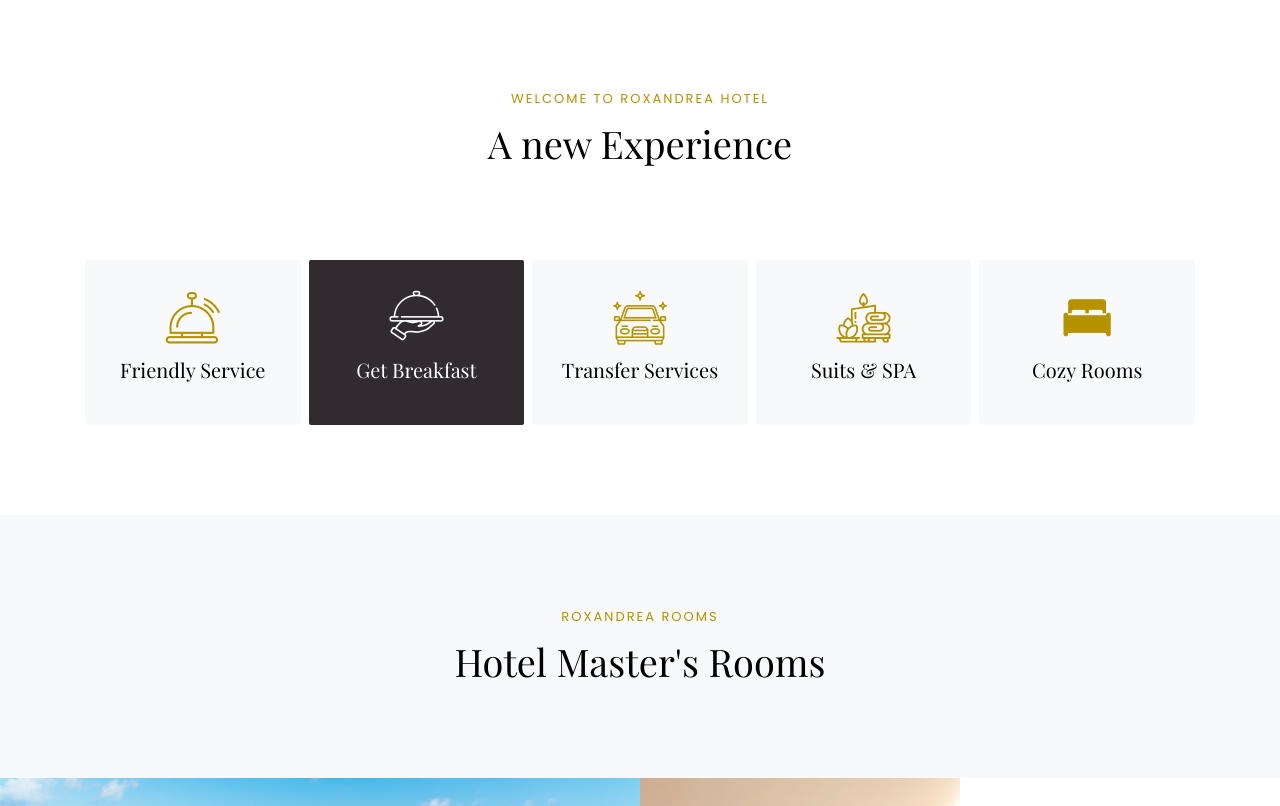
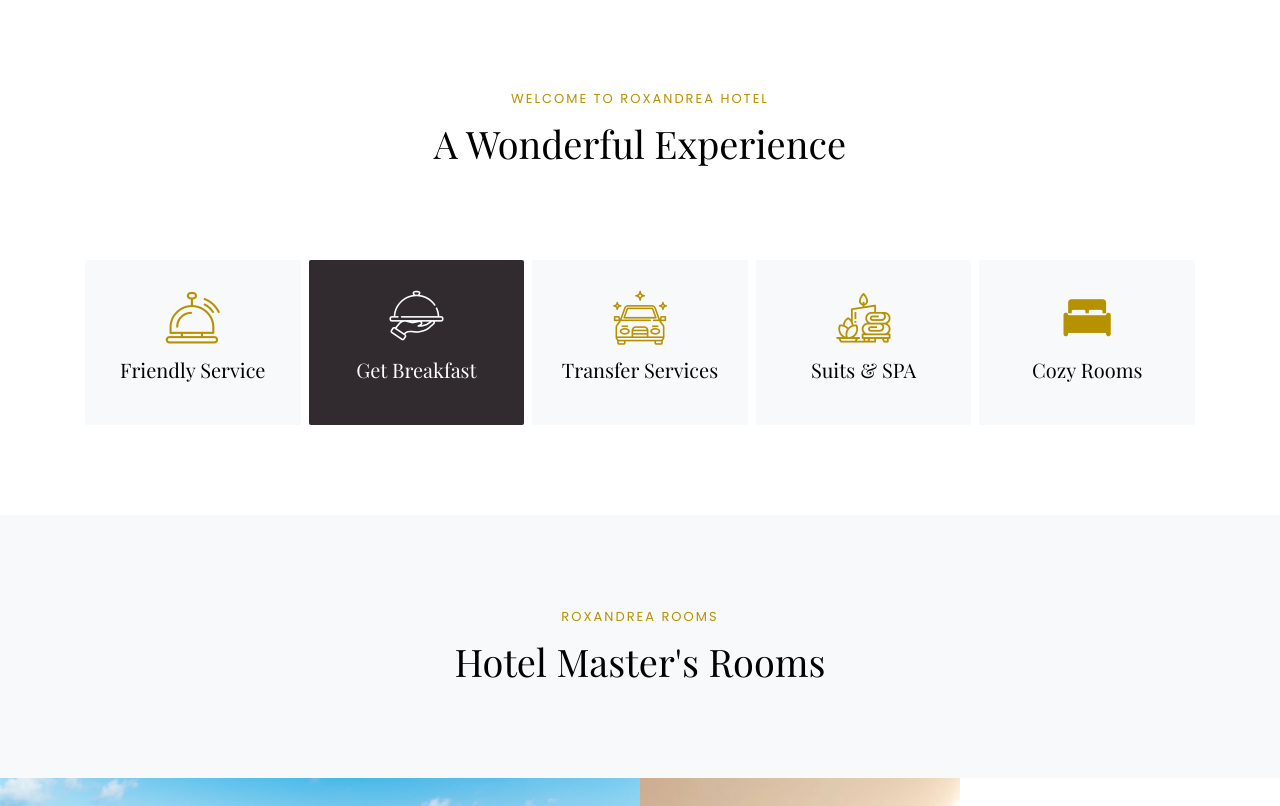
Before and after one commit to madhanthota99/HOTEL-test, a plain HTML site: page index.html in a window 1280 px wide. Shown: the part 1253-2059 px from the top of the page. Drawn offline with nearby package versions, Linux system fonts and the light colour scheme; some packages are replaced by stand-ins of ours; no server answers; files whose address does not match are found by name; a web font is replaced by a local one.

Commit message:
Update index.html

```diff
--- a/index.html
+++ b/index.html
@@ -207,7 +207,7 @@
       	<div class="row justify-content-center mb-5 pb-3">
           <div class="col-md-7 heading-section text-center ftco-animate">
           	<span class="subheading">Welcome to Roxandrea Hotel</span>
-            <h2 class="mb-4">A new Experience</h2>
+            <h2 class="mb-4">A Wonderful Experience</h2>
           </div>
         </div>
         <div class="row d-flex">
```
